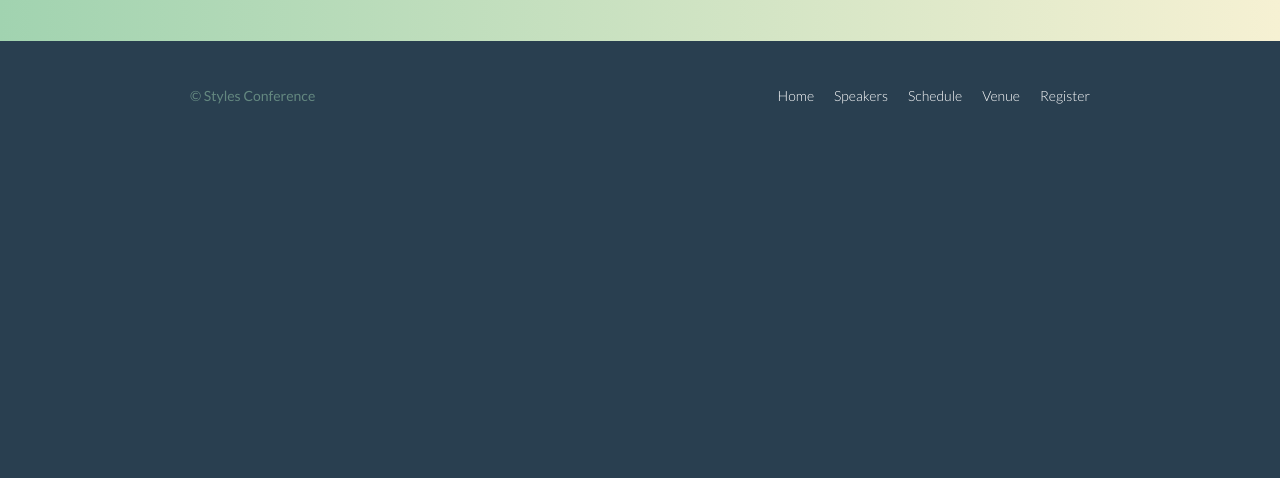
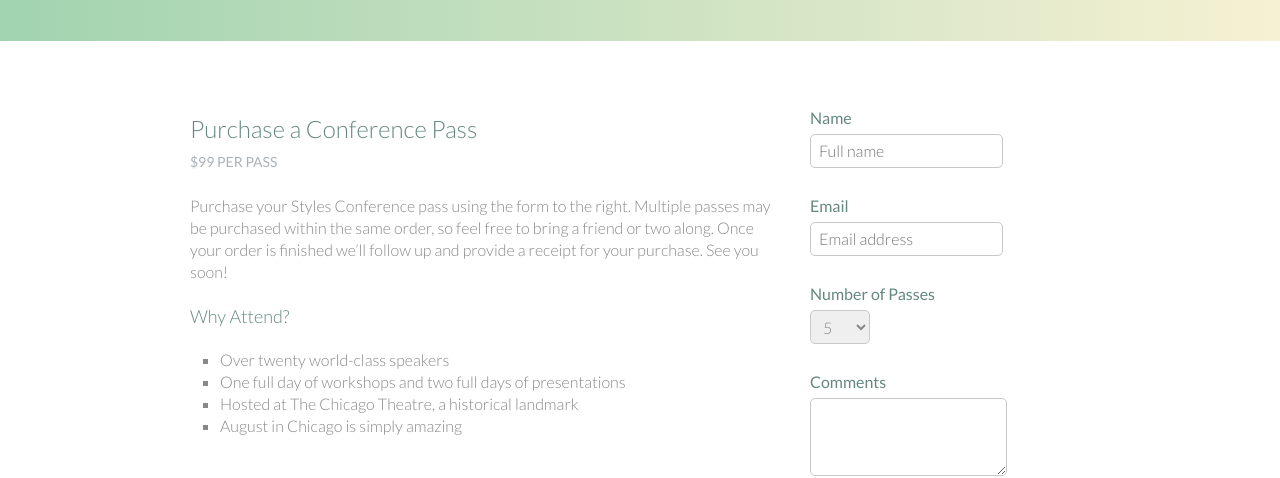
Before and after one commit to muare/styles-conference, a plain HTML site: page register.html in a window 1280 px wide. Shown: the part 355-833 px from the top of the page. Before the commit the page ends 800 px from the top, so only its background shows below. Drawn offline with Linux system fonts and the light colour scheme.

Commit message:
form design

```diff
--- a/assets/stylesheets/main.css
+++ b/assets/stylesheets/main.css
@@ -397,3 +397,55 @@ Venue
 .venue-map {
   height: 264px;
 }
+
+/*
+==================================================
+Register
+==================================================
+*/
+
+.why-attend {
+  list-style: square;
+  margin: 0 0 22px 30px
+}
+
+form {
+  margin-bottom: 22px;
+}
+
+input,
+select,
+textarea {
+  font: 300 16px/22px "Lato", "Open Sans", "Helvetica Neue", Helvetica, Arial, sans-serif;
+}
+
+.register-group label {
+  color: #648880;
+  cursor: pointer;
+  font-weight: 400;
+}
+
+.register-group input,
+.register-group select,
+.register-group textarea {
+  border: 1px solid #c6c9cc;
+  border-radius: 5px;
+  color: #888;
+  display: block;
+  margin: 5px 0 27px 0;
+  padding: 5px 8px;
+}
+
+.register-group input
+.register-group textarea {
+  width: 100%;
+}
+
+.register-group select {
+  height: 34px;
+  width: 60px;
+}
+
+.register-group textarea {
+  height: 78px;
+}
--- a/register.html
+++ b/register.html
@@ -38,6 +38,60 @@
 	    </div>
     </section>
 
+    <section class="row">
+        <div class="grid">
+        <!-- Details -->
+
+            <section class="col-2-3">
+
+              <h2>Purchase a Conference Pass</h2>
+              <h5>$99 per Pass</h5>
+
+              <p>Purchase your Styles Conference pass using the form to the right. Multiple passes may be purchased within the same order, so feel free to bring a friend or two along. Once your order is finished we&#8217;ll follow up and provide a receipt for your purchase. See you soon!</p>
+
+              <h4>Why Attend?</h4>
+
+              <ul class="why-attend">
+                <li>Over twenty world-class speakers</li>
+                <li>One full day of workshops and two full days of presentations</li>
+                <li>Hosted at The Chicago Theatre, a historical landmark</li>
+                <li>August in Chicago is simply amazing</li>
+              </ul>
+
+            </section><!--
+
+            Registration form
+
+            --><form  class="col-1-3" action="#" method="post">
+                <fieldset class="register-group">
+                    <label>
+                        Name
+                        <input type="text" name="name" placeholder="Full name" required>
+                    </label>
+                    <label>
+                        Email
+                        <input type="email" name="email" placeholder="Email address" required>
+                    </label>
+                    <label>
+                        Number of Passes
+                        <select name="quantity" required>
+                            <option value="1" selected>1</option>
+                            <option value="2" selected>2</option>
+                            <option value="3" selected>3</option>
+                            <option value="4" selected>4</option>
+                            <option value="5" selected>5</option>
+                        </select>
+                    </label>
+                    <label>
+                        Comments
+                        <textarea name="comments"></textarea>
+                    </label>
+                    <input type="submit" name="submit" value="Purchase">
+                </fieldset>
+            </form>
+        </div>
+    </section>
+
 
     <!--footer-->
     <footer class="primary-footer container group">
```
